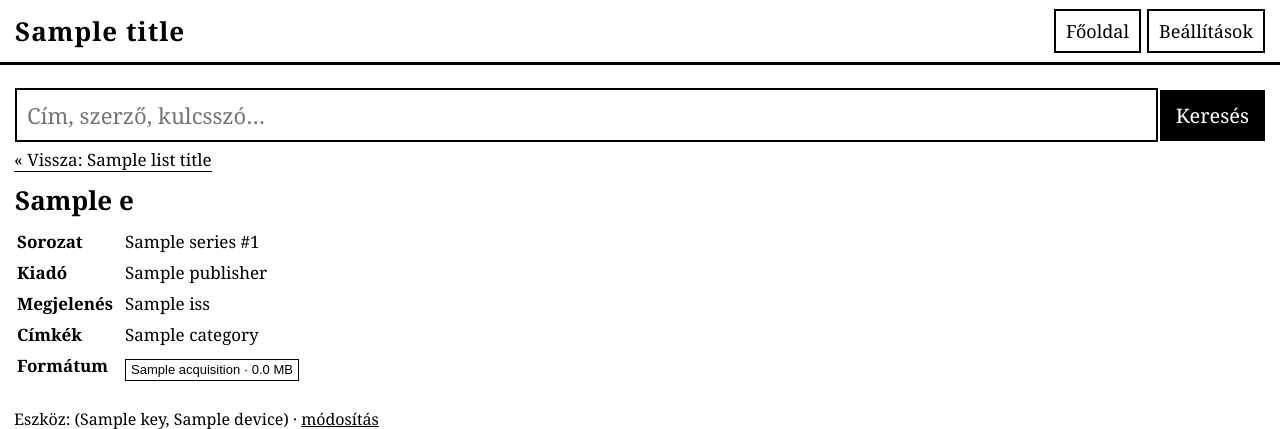
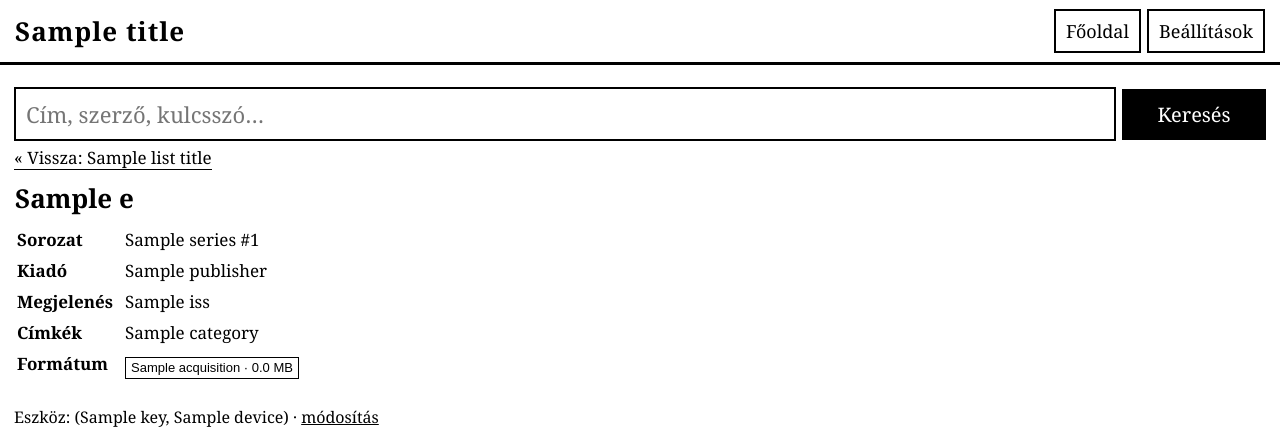
Before and after one commit to czdanika/polc, a Python web app: template app/templates/book.html in a window 1280 px wide. Shown: the top 429 px of the page. Run offline with Jinja, Linux system fonts and the light colour scheme; the template is opened without the code that fills it: most values are stand-ins (such as "Sample title", 1, 10 or a date in 2020).

Commit message:
Keresősáv: fix szélességű gomb, régi WebKit box-sizing
A Kindle böngészőjében a mezőre kattintva a Keresés gomb kicsúszott jobbra.

Co-Authored-By: Claude Opus 5.5 <noreply@anthropic.com>
Claude-Session: https://claude.ai/code/session_01TM7xHE4QZgNTd4stY9XiNM

```diff
--- a/app/__init__.py
+++ b/app/__init__.py
@@ -1 +1 @@
-__version__ = "1.5.3"
+__version__ = "1.5.4"
--- a/app/templates/base.html
+++ b/app/templates/base.html
@@ -6,7 +6,7 @@
 <title>{% block title %}{{ heading or title }}{% endblock %} – {{ title }}</title>
 <style>
 /* E-ink barát: fekete-fehér, nincs flexbox, nincs animáció, nagy érintési felületek */
-* { box-sizing: border-box; }
+* { -webkit-box-sizing: border-box; -moz-box-sizing: border-box; box-sizing: border-box; }
 html, body { margin: 0; padding: 0; background: #fff; color: #000; }
 body { font-family: Georgia, "Times New Roman", serif; font-size: 20px; line-height: 1.35; }
 a { color: #000; }
@@ -18,9 +18,11 @@ a { color: #000; }
 .toplinks { text-align: right; white-space: nowrap; }
 .toplinks a { display: inline-block; padding: 8px 10px; font-size: 18px; text-decoration: none; border: 2px solid #000; margin-left: 6px; }
 .search { margin: 12px 0 6px 0; }
-.search table { width: 100%; border-collapse: collapse; }
-.search input[type=text] { width: 100%; font-size: 22px; padding: 10px; border: 2px solid #000; border-radius: 0; font-family: inherit; }
-.search button { font-size: 20px; padding: 10px 14px; border: 2px solid #000; background: #000; color: #fff; font-family: inherit; }
+.search table { width: 100%; border-collapse: collapse; table-layout: fixed; }
+.search td { padding: 0; vertical-align: middle; }
+.search td.gomb { width: 7.5em; padding-left: 6px; }
+.search input[type=text] { display: block; width: 100%; max-width: 100%; margin: 0; -webkit-appearance: none; font-size: 22px; padding: 10px; border: 2px solid #000; border-radius: 0; font-family: inherit; }
+.search button { display: block; width: 100%; margin: 0; -webkit-appearance: none; font-size: 20px; padding: 10px 4px; border: 2px solid #000; background: #000; color: #fff; font-family: inherit; }
 h1 { font-size: 26px; margin: 14px 0 6px 0; }
 h2 { font-size: 22px; margin: 18px 0 6px 0; }
 .crumb { font-size: 17px; margin: 4px 0 10px 0; }
@@ -88,7 +90,7 @@ input.mezo, select.mezo { width: 100%; font-size: 21px; padding: 10px; border: 2
 {% if feed and not no_search %}
 <form class="search" action="/kereses/{{ feed.id }}" method="get"><table><tr>
   <td><input type="text" name="q" value="{{ query or '' }}" placeholder="Cím, szerző, kulcsszó…" autocomplete="off"></td>
-  <td style="width:1%"><button type="submit">Keresés</button></td>
+  <td class="gomb"><button type="submit">Keresés</button></td>
 </tr></table></form>
 {% endif %}
 {% block content %}{% endblock %}
```
